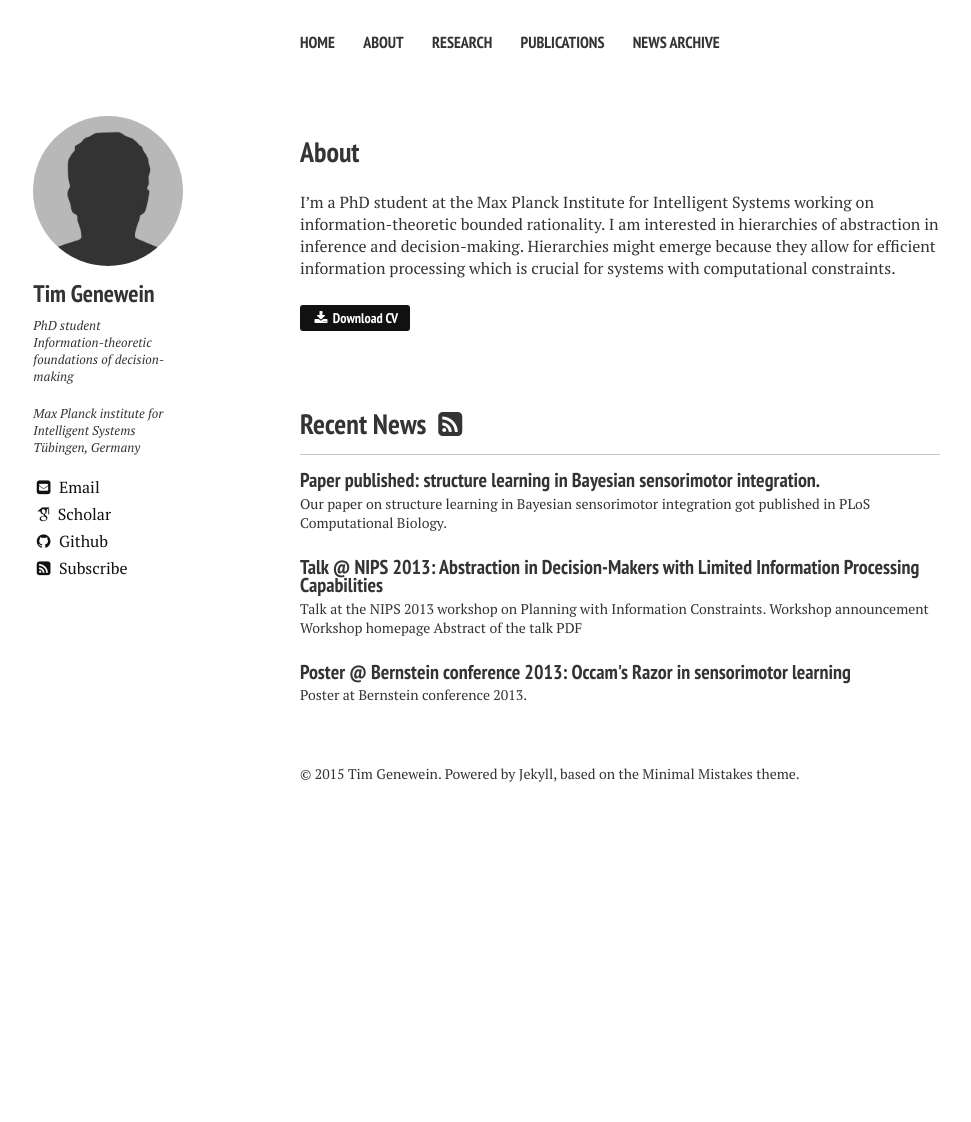
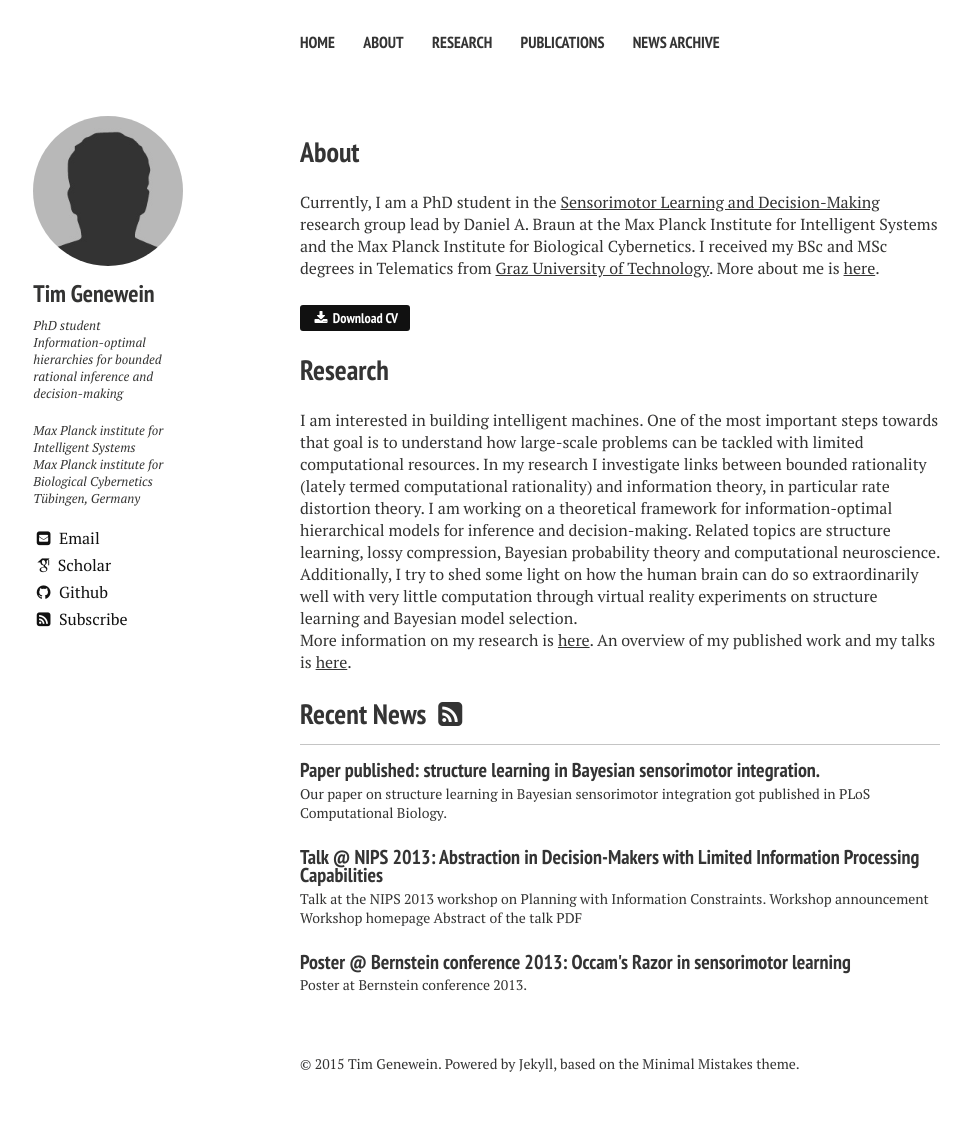
Before and after one commit to tgenewein/tgenewein.github.io, a Jekyll site: the page built from index.md, in a window 1280 px wide. Shown: the whole page, without its empty margins (20-991 px from the left). Built offline with Jekyll 4.4.1, drawn with Linux system fonts in a browser that asks for light colours; nearby versions of some CDN libraries; some web fonts are replaced; before the commit the page ends 900 px from its top, so only the background shows below that.

Commit message:
Added text to landing-page (home)

```diff
--- a/_config.yml
+++ b/_config.yml
@@ -29,8 +29,8 @@ owner:
   name: Tim Genewein
   avatar: bio-photo.jpg
   bio: "PhD student"
-  topic: "Information-theoretic foundations of decision-making"
-  affiliation: "Max Planck institute for Intelligent Systems"
+  topic: "Information-optimal hierarchies for bounded rational inference and decision-making"
+  affiliation: "Max Planck institute for Intelligent Systems<br>Max Planck institute for Biological Cybernetics"
   city: "T&uuml;bingen"
   country: "Germany"
   email:
--- a/_layouts/home.html
+++ b/_layouts/home.html
@@ -33,13 +33,11 @@
     {% include _author-bio.html %}
   </div>
 
-  <article class="page">
+  <div id="index">
     <div class="article-wrap">
       {{ content }}
     </div>
-  </article>
 
-  <div id="index">
     <h3><a href="{{ site.url}}/posts/">Recent News </a> <a href="{{ site.url }}/feed.xml" target="_blank"> <i class="fa fa-fw fa-rss-square"></i></a></h3>
     {% for post in site.posts limit:5 %}
     <article>
--- a/_sass/elements.scss
+++ b/_sass/elements.scss
@@ -70,7 +70,7 @@ svg:not(:root) {
 
 .btn {
   display: inline-block;
-  margin-bottom: 20px;
+
   padding: 2px 10px;
   @include font-rem(14);
   font-family: $heading-font;
--- a/index.md
+++ b/index.md
@@ -13,9 +13,14 @@ excerpt: "Personal homepage of Tim Genewein."
   {% include _author-bio.html %}
 </div>
 
-## <a href="{{ site.url}}/about">About</a>
 
 
-I'm a PhD student at the Max Planck Institute for Intelligent Systems working on information-theoretic bounded rationality. I am interested in hierarchies of abstraction in inference and decision-making. Hierarchies might emerge because they allow for efficient information processing which is crucial for systems with computational constraints.
+## [About]({{ site.url }}/about/)
+Currently, I am a PhD student in the [Sensorimotor Learning and Decision-Making](http://www.kyb.tuebingen.mpg.de/research/rg/braun.html) research group lead by Daniel A. Braun at the Max Planck Institute for Intelligent Systems and the Max Planck Institute for Biological Cybernetics. I received my BSc and MSc degrees in Telematics from [Graz University of Technology](http://www.tugraz.at/). More about me is [here]({{ site.url }}/about/).
 
 <a markdown="0" href="{{ site.url }}/files/CV.pdf" class="btn"><i class="fa fa-fw fa-download"></i> Download CV</a>
+
+## [Research]({{ site.url}}/research/)
+I am interested in building intelligent machines. One of the most important steps towards that goal is to understand how large-scale problems can be tackled with limited computational resources. In my research I investigate links between bounded rationality (lately termed computational rationality) and information theory, in particular rate distortion theory. I am working on a theoretical framework for information-optimal hierarchical models for inference and decision-making. Related topics are structure learning, lossy compression, Bayesian probability theory and computational neuroscience.
+Additionally, I try to shed some light on how the human brain can do so extraordinarily well with very little computation through virtual reality experiments on structure learning and Bayesian model selection.
+More information on my research is [here]({{ site.url }}/research/). An overview of my published work and my talks is [here]({{ site.url }}/publications/).
```
Also changed, not shown: research/index.md (+4 -0 lines).
